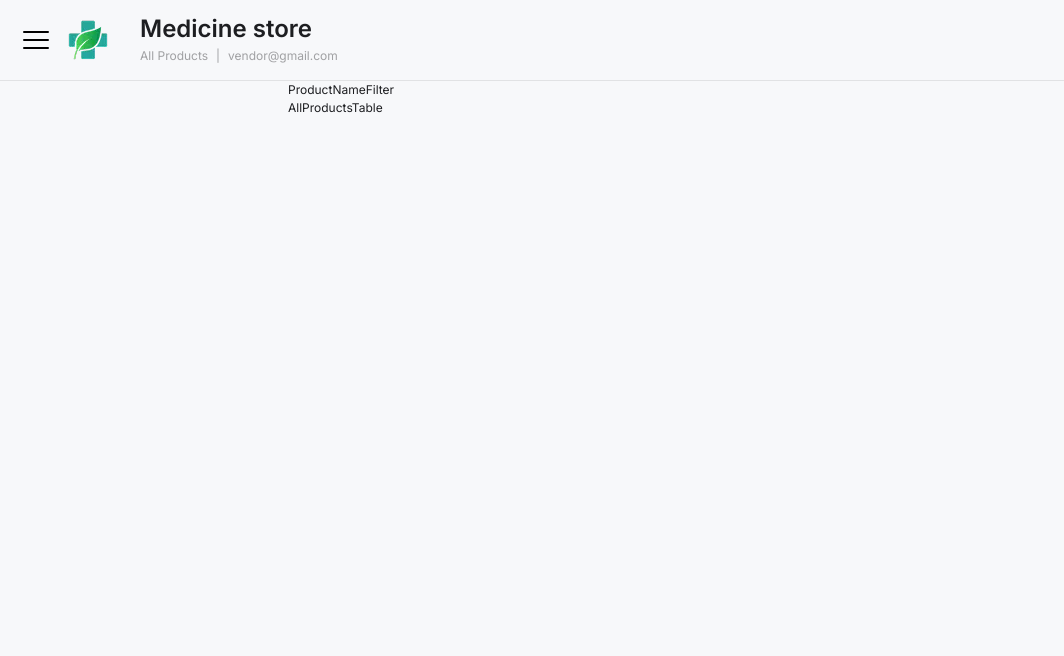
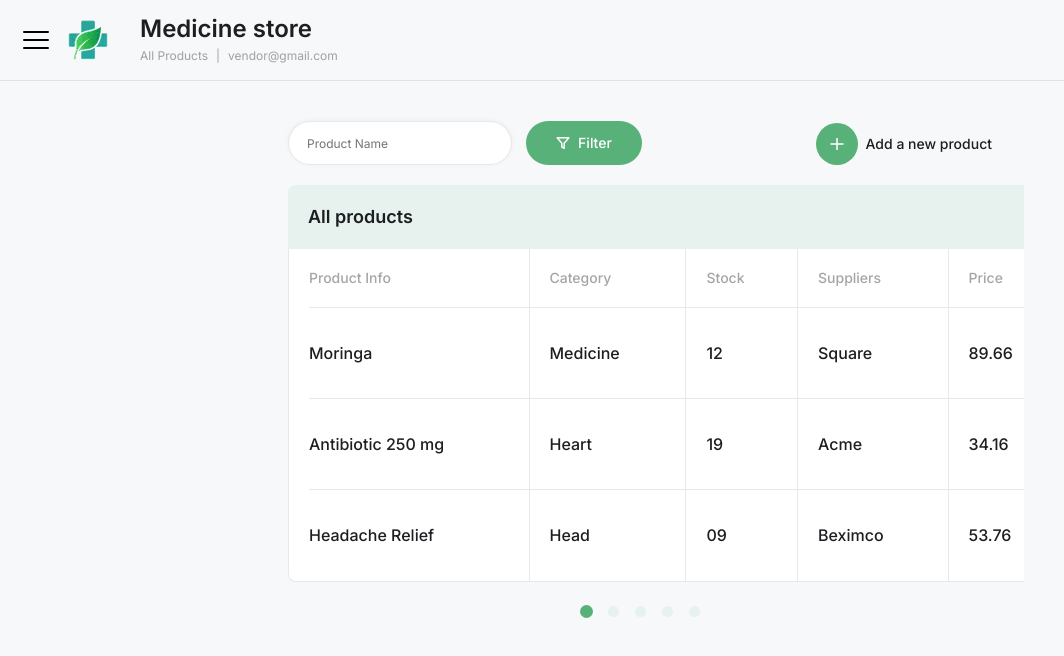
Before and after one commit to and05gt/admin-dashboard-frontend, a React (Vite) app: page /products in a window 1280 px wide. Shown: the top 656 px of the page, without its empty margins (0-1064 px from the left). Built offline with nearby package versions, Linux system fonts and the light colour scheme.

Commit message:
Added display of components on the AllProducts page

```diff
--- a/src/components/AllProductsTable/AllProductsTable.jsx
+++ b/src/components/AllProductsTable/AllProductsTable.jsx
@@ -1,4 +1,105 @@
+import sprite from '../../assets/sprite.svg';
+import s from './AllProductsTable.module.css';
+
 const AllProductsTable = () => {
-  return <div>AllProductsTable</div>;
+  return (
+    <table className={s.table}>
+      <caption className={s.tableCaption}>All products</caption>
+      <thead>
+        <tr>
+          <th>Product Info</th>
+          <th>Category</th>
+          <th>Stock</th>
+          <th>Suppliers</th>
+          <th>Price</th>
+          <th>Action</th>
+        </tr>
+      </thead>
+
+      <tbody>
+        <tr>
+          <td>Moringa</td>
+          <td>Medicine</td>
+          <td>12</td>
+          <td>Square</td>
+          <td>89.66</td>
+          <td>
+            <div className={s.actionWrapper}>
+              <button className={s.buttonEdit}>
+                <svg className={s.buttonEditIcon}>
+                  <use
+                    width={16}
+                    height={16}
+                    href={`${sprite}#icon-edit`}></use>
+                </svg>
+              </button>
+              <button className={s.buttonTrash}>
+                <svg className={s.buttonTrashIcon}>
+                  <use
+                    width={16}
+                    height={16}
+                    href={`${sprite}#icon-trash`}></use>
+                </svg>
+              </button>
+            </div>
+          </td>
+        </tr>
+        <tr>
+          <td>Antibiotic 250 mg</td>
+          <td>Heart</td>
+          <td>19</td>
+          <td>Acme</td>
+          <td>34.16</td>
+          <td>
+            <div className={s.actionWrapper}>
+              <button className={s.buttonEdit}>
+                <svg className={s.buttonEditIcon}>
+                  <use
+                    width={16}
+                    height={16}
+                    href={`${sprite}#icon-edit`}></use>
+                </svg>
+              </button>
+              <button className={s.buttonTrash}>
+                <svg className={s.buttonTrashIcon}>
+                  <use
+                    width={16}
+                    height={16}
+                    href={`${sprite}#icon-trash`}></use>
+                </svg>
+              </button>
+            </div>
+          </td>
+        </tr>
+        <tr>
+          <td>Headache Relief</td>
+          <td>Head</td>
+          <td>09</td>
+          <td>Beximco</td>
+          <td>53.76</td>
+          <td>
+            <div className={s.actionWrapper}>
+              <button className={s.buttonEdit}>
+                <svg className={s.buttonEditIcon}>
+                  <use
+                    width={16}
+                    height={16}
+                    href={`${sprite}#icon-edit`}></use>
+                </svg>
+              </button>
+              <button className={s.buttonTrash}>
+                <svg className={s.buttonTrashIcon}>
+                  <use
+                    width={16}
+                    height={16}
+                    href={`${sprite}#icon-trash`}></use>
+                </svg>
+              </button>
+            </div>
+          </td>
+        </tr>
+      </tbody>
+    </table>
+  );
 };
 export default AllProductsTable;
--- a/src/components/AllProductsTable/AllProductsTable.module.css
+++ b/src/components/AllProductsTable/AllProductsTable.module.css
@@ -0,0 +1,148 @@
+.table {
+  width: 511px;
+  padding: 0 14px;
+  border: 1px solid rgba(29, 30, 33, 0.1);
+  border-radius: 0 0 8px 8px;
+  background-color: #ffffff;
+  border-spacing: 0;
+  border-top: 0;
+}
+
+@media (min-width: 768px) {
+  .table {
+    width: 960px;
+    padding: 0 20px;
+  }
+}
+
+@media (min-width: 1440px) {
+  .table {
+    width: 1280px;
+  }
+}
+
+.tableCaption {
+  padding: 14px;
+  border-radius: 8px 8px 0 0;
+  background-color: #e7f1ed;
+  font-weight: 600;
+  font-size: 16px;
+  line-height: 1.25;
+  color: #1d1e21;
+  text-align: left;
+}
+
+@media (min-width: 768px) {
+  .tableCaption {
+    padding: 20px;
+    font-size: 18px;
+    line-height: 1.33;
+  }
+}
+
+.table th {
+  padding: 14px;
+  font-weight: 500;
+  font-size: 12px;
+  line-height: 1.17;
+  color: rgba(29, 30, 33, 0.4);
+  text-align: left;
+}
+
+.table th:nth-child(1) {
+  padding-left: 0;
+}
+
+@media (min-width: 768px) {
+  .table th {
+    padding: 20px;
+    font-size: 14px;
+    line-height: 1.29;
+  }
+}
+
+.table th:not(:last-child) {
+  border-right: 1px solid rgba(29, 30, 33, 0.1);
+}
+
+.table td {
+  padding: 30px 8px 30px 14px;
+  font-weight: 500;
+  font-size: 12px;
+  line-height: 1.17;
+  color: #1d1e21;
+  border-top: 1px solid rgba(29, 30, 33, 0.1);
+}
+
+.table td:nth-child(1) {
+  padding-left: 0;
+}
+
+@media (min-width: 768px) {
+  .table td {
+    padding: 29px 20px;
+    font-size: 16px;
+    line-height: 1.125;
+  }
+}
+
+.table td:not(:last-child) {
+  border-right: 1px solid rgba(29, 30, 33, 0.1);
+}
+
+.table tr:last-child td {
+  border-bottom: 0;
+}
+
+@media (min-width: 768px) {
+  .table tr:last-child td {
+    padding-bottom: 30px;
+  }
+}
+
+.table td .actionWrapper {
+  display: flex;
+  gap: 8px;
+}
+
+.buttonEdit {
+  border: 1px solid rgba(89, 177, 122, 0.5);
+  border-radius: 30px;
+  padding: 5.5px;
+  width: 28px;
+  height: 28px;
+  background-color: transparent;
+}
+
+@media (min-width: 768px) {
+  .buttonEdit {
+    padding: 7px;
+    width: 32px;
+    height: 32px;
+  }
+}
+
+.buttonEditIcon {
+  fill: #59B17A;
+}
+
+.buttonTrash {
+  border: 1px solid rgba(232, 80, 80, 0.5);
+  border-radius: 30px;
+  padding: 5.5px;
+  width: 28px;
+  height: 28px;
+  background-color: transparent;
+}
+
+@media (min-width: 768px) {
+  .buttonTrash {
+    padding: 7px;
+    width: 32px;
+    height: 32px;
+  }
+}
+
+.buttonTrashIcon {
+  fill: #E85050;
+}
--- a/src/components/ProductNameFilter/ProductNameFilter.jsx
+++ b/src/components/ProductNameFilter/ProductNameFilter.jsx
@@ -1,4 +1,22 @@
+import sprite from '../../assets/sprite.svg';
+import s from './ProductNameFilter.module.css';
+
 const ProductNameFilter = () => {
-  return <div>ProductNameFilter</div>;
+  return (
+    <form className={s.form}>
+      <input
+        className={s.input}
+        type="text"
+        name="name"
+        placeholder="Product Name"
+      />
+      <button className={s.btn} type="submit">
+        <svg className={s.iconBtn} width={14} height={14}>
+          <use href={`${sprite}#icon-filter`}></use>
+        </svg>
+        Filter
+      </button>
+    </form>
+  );
 };
 export default ProductNameFilter;
--- a/src/components/ProductNameFilter/ProductNameFilter.module.css
+++ b/src/components/ProductNameFilter/ProductNameFilter.module.css
@@ -0,0 +1,63 @@
+.form {
+  display: flex;
+  gap: 8px;
+  width: 335px;
+}
+
+@media (min-width: 768px) {
+  .form {
+    gap: 14px;
+    width: 354px;
+  }
+}
+
+.input {
+  border: 1px solid rgba(29, 30, 33, 0.1);
+  border-radius: 60px;
+  box-shadow: 0 -1px 5px 0 rgba(71, 71, 71, 0.05);
+  background-color: #ffffff;
+  padding: 13px 18px;
+  width: 215px;
+  height: 44px;
+  font-weight: 400;
+  font-size: 12px;
+  line-height: 1.5;
+}
+
+@media (min-width: 768px) {
+  .input {
+    width: 224px;
+  }
+}
+
+.input:focus {
+  border: 1px solid #59b17a;
+}
+
+.btn {
+  border-radius: 60px;
+  padding: 13px 30px;
+  width: 112px;
+  height: 44px;
+  background-color: #59b17a;
+  font-weight: 500;
+  font-size: 12px;
+  line-height: 1.5;
+  color: #fff;
+  display: flex;
+  align-items: center;
+  justify-content: center;
+  gap: 8px;
+}
+
+@media (min-width: 768px) {
+  .btn {
+    width: 116px;
+    font-size: 14px;
+    line-height: 1.29;
+  }
+}
+
+.iconBtn {
+  fill: #ffffff;
+}
--- a/src/pages/AllProductsPage/AllProductsPage.jsx
+++ b/src/pages/AllProductsPage/AllProductsPage.jsx
@@ -1,14 +1,30 @@
 import AllProductsTable from '../../components/AllProductsTable/AllProductsTable.jsx';
 import Container from '../../components/Container/Container.jsx';
+import Pagination from '../../components/Pagination/Pagination.jsx';
 import ProductNameFilter from '../../components/ProductNameFilter/ProductNameFilter.jsx';
+import sprite from '../../assets/sprite.svg';
+import s from './AllProductsPage.module.css';
 
 const AllProductsPage = () => {
   return (
-    <main>
+    <main className={s.main}>
       <Container>
-        <section>
-          <ProductNameFilter />
-          <AllProductsTable />
+        <section className={s.allProductsSection}>
+          <div className={s.filterWrap}>
+            <ProductNameFilter />
+            <div className={s.btnWrapper}>
+              <button className={s.btn} type="button">
+                <svg className={s.btnIcon} width={16} height={16}>
+                  <use href={`${sprite}#icon-plus`}></use>
+                </svg>
+              </button>
+              <p className={s.btnText}>Add a new product</p>
+            </div>
+          </div>
+          <div className={s.tableWrapper}>
+            <AllProductsTable />
+          </div>
+          <Pagination />
         </section>
       </Container>
     </main>
--- a/src/pages/AllProductsPage/AllProductsPage.module.css
+++ b/src/pages/AllProductsPage/AllProductsPage.module.css
@@ -0,0 +1,70 @@
+.main {
+  grid-area: m;
+}
+
+.allProductsSection {
+  padding-top: 40px;
+  padding-bottom: 20px;
+  display: flex;
+  flex-direction: column;
+  gap: 20px;
+}
+
+.filterWrap {
+  display: flex;
+  flex-direction: column;
+  gap: 18px;
+}
+
+@media (min-width: 768px) {
+  .filterWrap {
+    flex-direction: row;
+    align-items: flex-end;
+    justify-content: space-between;
+  }
+}
+
+.btnWrapper {
+  display: flex;
+  align-items: center;
+  gap: 8px;
+}
+
+.btn {
+  width: 42px;
+  height: 42px;
+  border-radius: 60px;
+  padding: 13px;
+  background-color: #59b17a;
+  display: flex;
+  align-items: center;
+  justify-content: center;
+}
+
+.btnIcon {
+  fill: #ffffff;
+}
+
+.btnText {
+  font-weight: 500;
+  font-size: 14px;
+  line-height: 1.29;
+}
+
+.tableWrapper {
+  width: 355px;
+  overflow: auto;
+}
+
+@media (min-width: 768px) {
+  .tableWrapper {
+    width: 736px;
+  }
+}
+
+@media (min-width: 1440px) {
+  .tableWrapper {
+    width: 1280px;
+    overflow: visible;
+  }
+}
```
